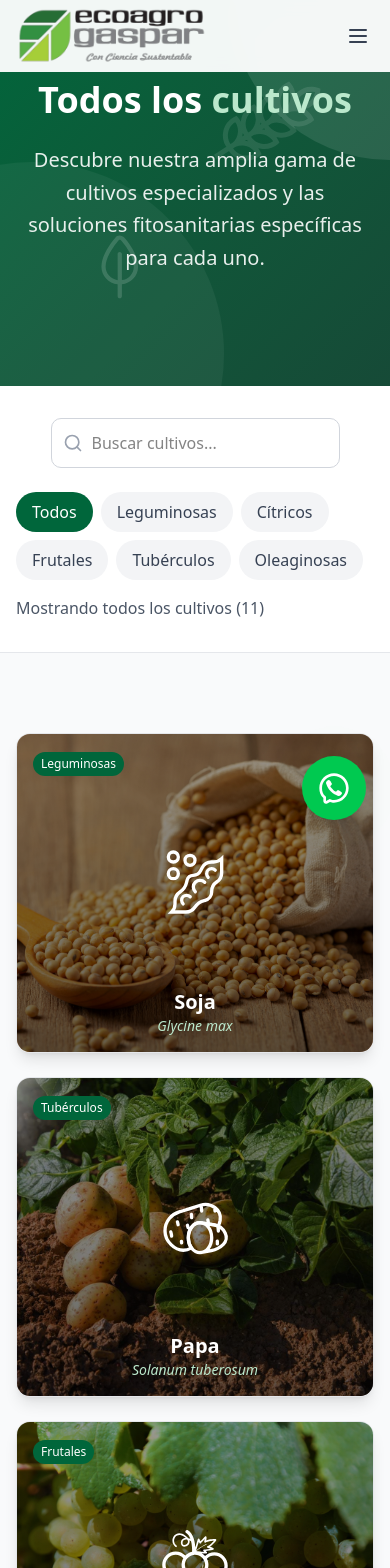
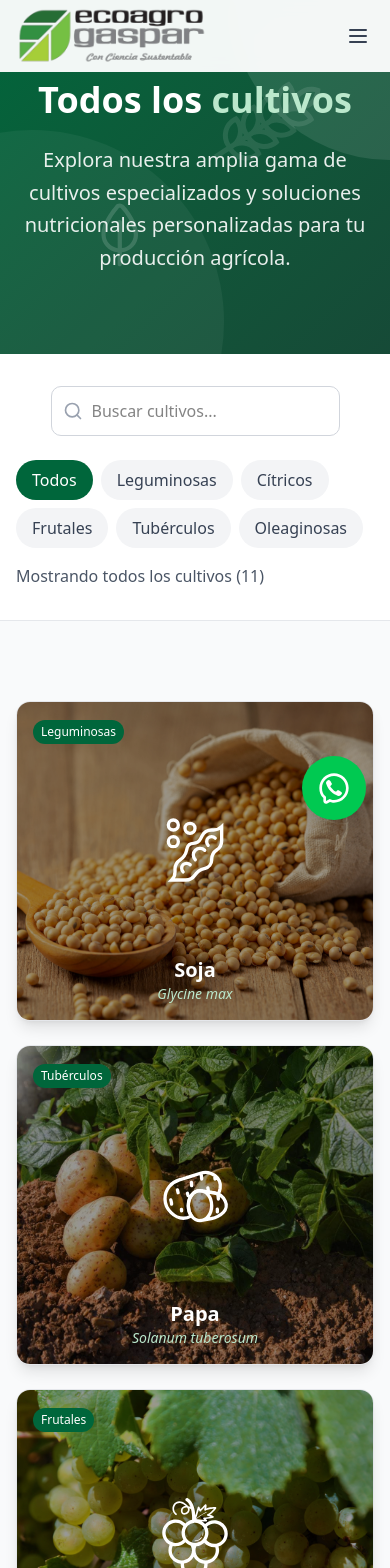
Before and after one commit to JuliDir/ecoagro-gaspar, a Next.js app: page /crops in a window 390 px wide. Shown: the top 1568 px of the page. Built offline with nearby package versions, Linux system fonts and the light colour scheme; a web font is replaced by a local one.

Commit message:
Optimizacion de imagenes

```diff
--- a/components/contact/Contact.tsx
+++ b/components/contact/Contact.tsx
@@ -287,8 +287,30 @@ export default function Contact() {
               {/* Submit Button */}
               <motion.button
                 type="button"
-                onClick={() => {}}
-                className="w-full py-4 px-6 rounded-lg font-semibold text-white bg-primary-600 hover:bg-primary-700 transition-colors"
+                onClick={() => {
+                  const { name, email, phone, message } = formData;
+
+                  // Armar el texto del mensaje
+                  const text = `📬 Nuevo contacto desde la web:
+                  👤 Nombre: ${name}
+                  📧 Email: ${email}
+                  📱 Teléfono: ${phone || 'No especificado'}
+                  💬 Mensaje: ${message}`.trim();
+
+                  // Codificar y abrir WhatsApp
+                  const encodedText = encodeURIComponent(text);
+                  const whatsappURL = `https://wa.me/5492613990081?text=${encodedText}`;
+                  window.open(whatsappURL, '_blank');
+
+                  // Limpiar formulario
+                  setFormData({
+                    name: '',
+                    email: '',
+                    phone: '',
+                    message: ''
+                  });
+                }}
+                className="cursor-pointer w-full py-4 px-6 rounded-lg font-semibold text-white bg-primary-600 hover:bg-primary-700 transition-colors"
                 variants={itemVariants}
               >
                 Enviar Mensaje
--- a/components/crops/AllCrops.tsx
+++ b/components/crops/AllCrops.tsx
@@ -4,7 +4,7 @@ import { easeOut, motion } from "framer-motion";
 import Image from "next/image";
 import Link from "next/link";
 import { useState } from "react";
-import { Search, Leaf, ArrowLeft } from "lucide-react";
+import { Search, Leaf } from "lucide-react";
 import { allCrops } from "@/lib/data/crops";
 
 const categories = ["Todos", "Leguminosas", "Cítricos", "Frutales", "Tubérculos", "Oleaginosas"];
@@ -37,6 +37,15 @@ const cardVariants = {
     }
 };
 
+const sectionVariants = {
+    hidden: { opacity: 0, y: 30 },
+    visible: {
+        opacity: 1,
+        y: 0,
+        transition: { duration: 0.6, ease: easeOut }
+    }
+};
+
 const filterVariants = {
     hidden: { opacity: 0, x: -20 },
     visible: {
@@ -63,7 +72,7 @@ export default function AllCropsSection() {
         <div className="min-h-screen bg-gray-50">
             {/* Hero Section */}
             <motion.section
-        className="relative bg-gradient-to-br from-primary-600 to-primary-800 text-white py-20 md:py-28 overflow-hidden"
+                className="relative bg-gradient-to-br from-primary-600 to-primary-800 text-white py-20 md:py-32 overflow-hidden"
                 initial="hidden"
                 animate="visible"
                 variants={containerVariants}
@@ -90,23 +99,22 @@ export default function AllCropsSection() {
 
                 <div className="relative z-10 max-w-7xl mx-auto px-4 sm:px-6 lg:px-8">
                     <motion.div
-            className="text-center mb-8"
-            variants={{
-              hidden: { opacity: 0, y: 30 },
-              visible: {
-                opacity: 1,
-                y: 0,
-                transition: { duration: 0.6, ease: easeOut }
-              }
-            }}
+                        className="text-center"
+                        variants={sectionVariants}
                     >
-            <h1 className="text-4xl md:text-6xl font-bold mb-6">
-              Todos los <span className="text-primary-200">cultivos</span>
-            </h1>
-            <p className="text-xl md:text-2xl text-white/90 max-w-3xl mx-auto leading-relaxed">
-              Descubre nuestra amplia gama de cultivos especializados y las soluciones
-              fitosanitarias específicas para cada uno.
-            </p>
+                        <motion.h1
+                            className="text-4xl md:text-6xl font-bold mb-6"
+                            variants={sectionVariants}
+                        >
+                            <span className="text-white">Todos los</span>{" "}
+                            <span className="text-primary-200">cultivos</span>
+                        </motion.h1>
+                        <motion.p
+                            className="text-xl md:text-2xl text-white/90 max-w-3xl mx-auto leading-relaxed"
+                            variants={sectionVariants}
+                        >
+                            Explora nuestra amplia gama de cultivos especializados y soluciones nutricionales personalizadas para tu producción agrícola.
+                        </motion.p>
                     </motion.div>
                 </div>
             </motion.section>
@@ -144,8 +152,7 @@ export default function AllCropsSection() {
                                 <button
                                     key={category}
                                     onClick={() => setSelectedCategory(category)}
-                  className={`px-4 py-2 rounded-full font-medium transition-colors ${
-                    selectedCategory === category
+                                    className={`cursor-pointer px-4 py-2 rounded-full font-medium transition-colors ${selectedCategory === category
                                         ? "bg-primary-600 text-white"
                                         : "bg-gray-100 text-gray-700 hover:bg-gray-200"
                                         }`}
@@ -192,18 +199,23 @@ export default function AllCropsSection() {
                                     whileHover={{ y: -5 }}
                                 >
                                     {/* Imagen de fondo */}
-                  <div
-                    className="absolute inset-0 bg-cover bg-center bg-no-repeat"
+                                    <Image
+                                        src={crop.backgroundImage}
+                                        alt={crop.name}
+                                        fill
+                                        quality={60}
+                                        className="object-cover"
                                         style={{
-                      backgroundImage: `linear-gradient(rgba(0,0,0,0.4), rgba(0,0,0,0.6)), url(${crop.backgroundImage})`,
+                                            zIndex: 0,
+                                            filter: 'brightness(0.6)',
                                         }}
+                                        loading="lazy"
                                     />
 
                                     {/* Contenido */}
                                     <div className="relative z-10 h-full flex flex-col">
                                         {/* Header con categoría - Solo visible cuando NO está en hover */}
-                    <div className={`p-4 transition-opacity duration-300 ${
-                      hoveredCard === index ? 'opacity-0' : 'opacity-100'
+                                        <div className={`p-4 transition-opacity duration-300 ${hoveredCard === index ? 'opacity-0' : 'opacity-100'
                                             }`}>
                                             <span className="inline-block bg-primary-600 text-white text-xs px-2 py-1 rounded-full">
                                                 {crop.category}
@@ -211,8 +223,7 @@ export default function AllCropsSection() {
                                         </div>
 
                                         {/* Icono central */}
-                    <div className={`flex-1 flex items-center justify-center transition-all duration-300 ${
-                      hoveredCard === index ? 'opacity-20' : 'opacity-100'
+                                        <div className={`flex-1 flex items-center justify-center transition-all duration-300 ${hoveredCard === index ? 'opacity-20' : 'opacity-100'
                                             }`}>
                                             <Image
                                                 src={`/icons/${crop.iconFilename}`}
@@ -225,8 +236,7 @@ export default function AllCropsSection() {
 
                                         {/* Información en hover */}
                                         <motion.div
-                      className={`absolute inset-0 p-6 flex flex-col justify-between transition-opacity duration-300 ${
-                        hoveredCard === index ? 'opacity-100' : 'opacity-0'
+                                            className={`absolute inset-0 p-6 flex flex-col justify-between transition-opacity duration-300 ${hoveredCard === index ? 'opacity-100' : 'opacity-0'
                                                 }`}
                                             style={{
                                                 background: hoveredCard === index
@@ -246,15 +256,14 @@ export default function AllCropsSection() {
 
                                             <Link
                                                 href={`/crops/${crop.slug}`}
-                        className="mt-4 bg-primary-600 hover:bg-primary-700 text-white px-4 py-2 rounded-lg font-semibold text-center transition-colors inline-block"
+                                                className="z-10 mt-4 bg-primary-600 hover:bg-primary-700 text-white px-4 py-2 rounded-lg font-semibold text-center transition-colors inline-block"
                                             >
                                                 Ver Detalles
                                             </Link>
                                         </motion.div>
 
                                         {/* Footer con nombre */}
-                    <div className={`p-4 transition-opacity duration-300 ${
-                      hoveredCard === index ? 'opacity-0' : 'opacity-100'
+                                        <div className={`p-4 transition-opacity duration-300 ${hoveredCard === index ? 'opacity-0' : 'opacity-100'
                                             }`}>
                                             <h3 className="text-xl font-bold text-white text-center">{crop.name}</h3>
                                             <p className="text-primary-200 text-sm text-center italic">{crop.scientificName}</p>
--- a/components/crops/CropDetail.tsx
+++ b/components/crops/CropDetail.tsx
@@ -161,8 +161,7 @@ export default function CropDetail({ cultivo }: CultivoDetailProps) {
             <motion.section
                 className="py-20 bg-white"
                 initial="hidden"
-                whileInView="visible"
-                viewport={{ once: true, amount: 0.2 }}
+                animate="visible"
                 variants={containerVariants}
             >
                 <div className="max-w-7xl mx-auto px-4 sm:px-6 lg:px-8">
@@ -222,20 +221,20 @@ export default function CropDetail({ cultivo }: CultivoDetailProps) {
                         variants={sectionVariants}
                     >
                         <h2 className="text-4xl font-bold text-primary-800 mb-4">
-                            Productos Recomendados
+                            Productos recomendados
                         </h2>
                         <p className="text-xl text-gray-600 max-w-3xl mx-auto">
                             Soluciones específicas para el manejo sanitario del cultivo
                         </p>
                     </motion.div>
 
-                    <div className="grid md:grid-cols-2 gap-8">
+                    <div className="flex items-center justify-center">
                         {cultivo.productosRecomendados.map((producto, index) => {
                             const productColors = getProductColor(producto.nombre);
                             return (
                                 <motion.div
                                     key={index}
-                                    className="bg-white rounded-2xl p-8 shadow-lg hover:shadow-xl transition-shadow border-l-4"
+                                    className="bg-white min-w-100 rounded-2xl p-8 shadow-lg hover:shadow-xl transition-shadow border-l-4"
                                     style={{ borderColor: productColors.color }}
                                     variants={cardVariants}
                                     whileHover={{ x: 5 }}
@@ -470,7 +469,7 @@ export default function CropDetail({ cultivo }: CultivoDetailProps) {
                         </p>
                     </motion.div>
 
-                    <div className="grid md:grid-cols-3 gap-6 max-w-4xl mx-auto">
+                    <div className="flex flex-col w-full md:flex-row items-center justify-center gap-6 max-w-4xl mx-auto">
                         {cultivo.documentosDescargables.map((doc, index) => (
                             <motion.div
                                 key={index}
@@ -534,7 +533,6 @@ export default function CropDetail({ cultivo }: CultivoDetailProps) {
                             href="#contacto"
                             onClick={(e) => {
                                 e.preventDefault();
-                                // Si estamos en una página de cultivo, navegar a home y luego hacer scroll
                                 window.location.href = "/#contacto";
                             }}
                             className="inline-block mt-6 bg-white/20 border-2 border-white/30 text-white px-6 py-3 rounded-full font-semibold hover:bg-white/30 transition-colors"
--- a/components/product/ProductDetail.tsx
+++ b/components/product/ProductDetail.tsx
@@ -5,16 +5,12 @@ import Image from "next/image";
 import Link from "next/link";
 import {
   CheckCircle,
-  Download,
   Leaf,
   Shield,
   Zap,
   Target,
   FlaskConical,
   Sprout,
-  Phone,
-  Mail,
-  FileText,
   Award,
   Clock,
   Droplets
@@ -243,8 +239,7 @@ export default function ProductDetail({ product }: ProductDetailProps) {
       <motion.section
         className="py-20 bg-white"
         initial="hidden"
-        whileInView="visible"
-        viewport={{ once: true, amount: 0.2 }}
+        animate="visible"
         variants={containerVariants}
       >
         <div className="max-w-7xl mx-auto px-4 sm:px-6 lg:px-8">
--- a/components/ui/Footer.tsx
+++ b/components/ui/Footer.tsx
@@ -6,7 +6,7 @@ export default function Footer() {
     return (
         <footer className="w-full py-10 bg-gray-100 text-gray-800 border-t border-gray-200">
             <div className="w-full py-4 mx-auto max-w-7xl px-4 sm:px-6 lg:px-8">
-                <div className="grid grid-cols-1 md:grid-cols-4 gap-8">
+                <div className="grid grid-cols-1 md:grid-cols-5 gap-8">
                     {/* Logo y descripción */}
                     <div className="space-y-4 mt-2.5">
                         <Image
@@ -37,6 +37,43 @@ export default function Footer() {
                             <li>
                                 <Link href="/products/trikopper-50" className="hover:text-primary-600 transition-colors">
                                     Trikopper 50®
+                                </Link>
+                            </li>
+                        </ul>
+                    </div>
+
+                    {/* Cultivos */}
+                    <div className="space-y-4">
+                        <h3 className="text-lg font-semibold text-primary-600">Cultivos</h3>
+                        <ul className="space-y-2 text-sm text-gray-600">
+                            <li>
+                                <Link href="/crops/soja" className="hover:text-primary-600 transition-colors">
+                                    Soja
+                                </Link>
+                            </li>
+                            <li>
+                                <Link href="/crops/papa" className="hover:text-primary-600 transition-colors">
+                                    Papa
+                                </Link>
+                            </li>
+                            <li>
+                                <Link href="/crops/vid" className="hover:text-primary-600 transition-colors">
+                                    Vid
+                                </Link>
+                            </li>
+                            <li>
+                                <Link href="/crops/garbanzo" className="hover:text-primary-600 transition-colors">
+                                    Garbanzo
+                                </Link>
+                            </li>
+                            <li>
+                                <Link href="/crops/limon" className="hover:text-primary-600 transition-colors">
+                                    Limón
+                                </Link>
+                            </li>
+                            <li>
+                                <Link href="/crops" className="hover:text-primary-600 transition-colors">
+                                    Ver otros
                                 </Link>
                             </li>
                         </ul>
--- a/components/ui/Header.tsx
+++ b/components/ui/Header.tsx
@@ -33,11 +33,11 @@ export default function Header() {
 
     const crops = [
         { name: "Soja", href: "/crops/soja" },
-        { name: "Trigo", href: "/crops/trigo" },
         { name: "Papa", href: "/crops/papa" },
-        { name: "Maíz", href: "/crops/maíz" },
-        { name: "Ajo", href: "/crops/ajo" },
-        { name: "Ver Otros", href: "/crops/ver-otros" },
+        { name: "Vid", href: "/crops/vid" },
+        { name: "Garbanzo", href: "/crops/garbanzo" },
+        { name: "Limón", href: "/crops/limon" },
+        { name: "Ver otros", href: "/crops" },
     ]
 
     const navItems = useMemo(() => [
--- a/lib/data/crops.ts
+++ b/lib/data/crops.ts
@@ -316,7 +316,7 @@ export const cultivosData = {
     scientificName: "Citrus paradisi",
     description: "Cítrico de gran tamaño con propiedades nutricionales destacadas. Requiere temperaturas cálidas y manejo sanitario específico por su lento desarrollo.",
     backgroundImage: "/images/crops/pomelo.jpg",
-    icon: "/icons/grapefruit.svg",
+    icon: "/icons/tangerine.svg",
 
     caracteristicas: {
       ciclo: "Perenne - cosecha tardía",
@@ -637,7 +637,7 @@ export const cultivosData = {
     scientificName: "Cicer arietinum",
     description: "Leguminosa de grano seco con alta demanda nutricional. Sensible a excesos de humedad y requiere manejo preventivo de enfermedades foliares.",
     backgroundImage: "/images/crops/garbanzo.jpg",
-    icon: "/icons/chickpea.svg",
+    icon: "/icons/bean.svg",
 
     caracteristicas: {
       ciclo: "120-150 días",
```
Lines whose indentation alone changed are shown as unchanged.
